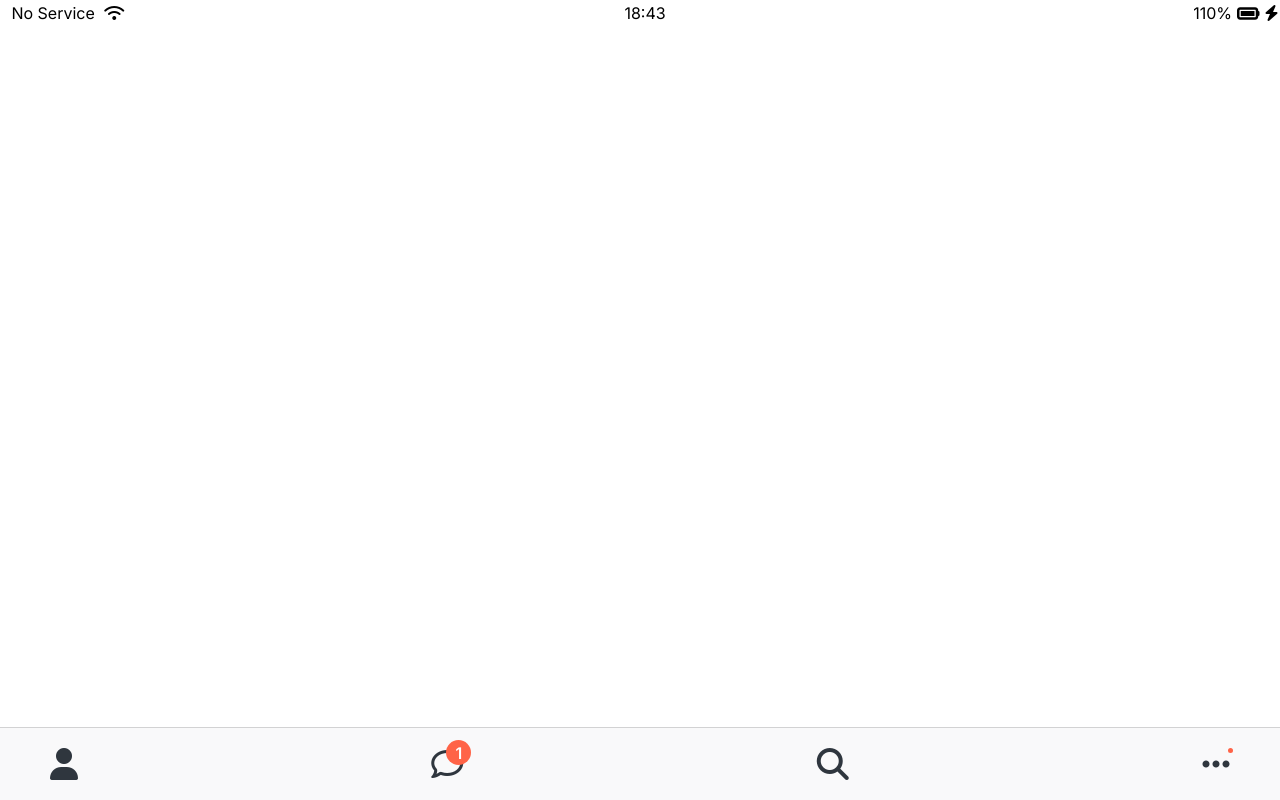
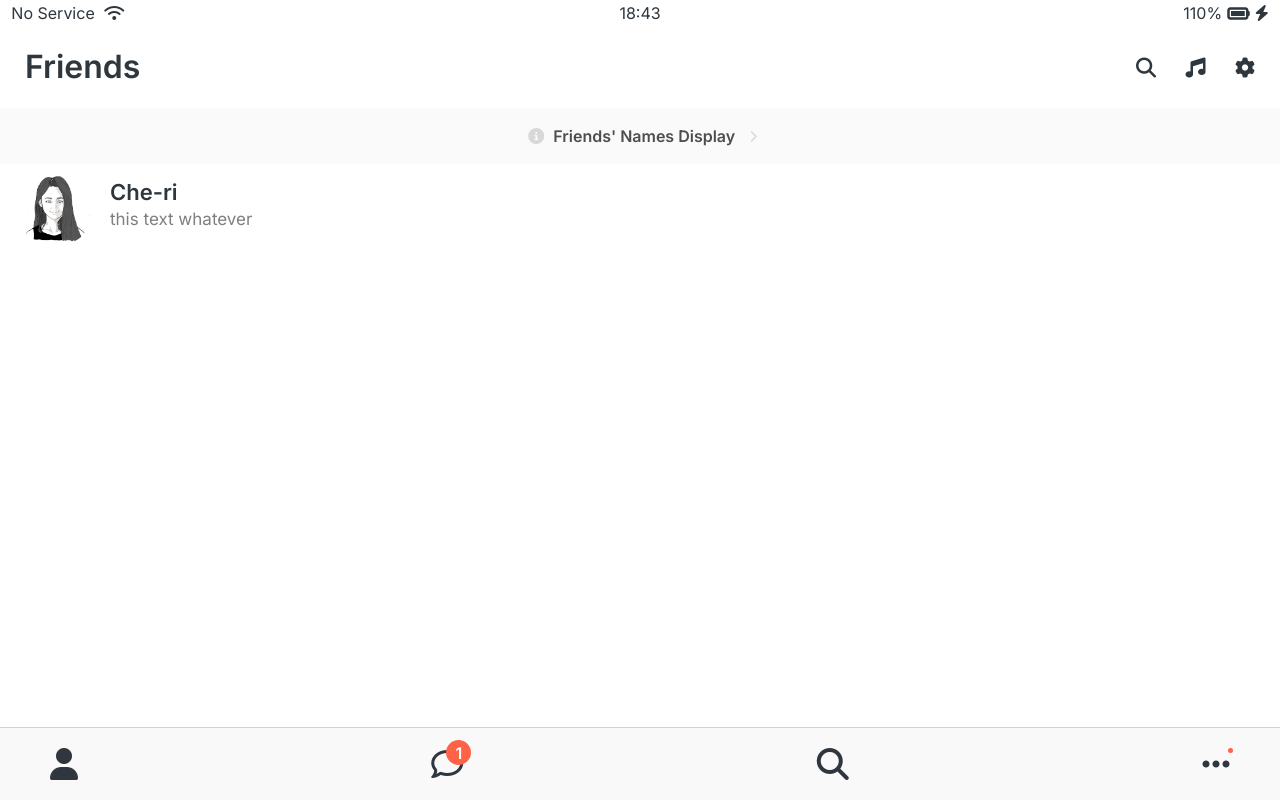
Before and after one commit to che-ri/Kokoa-Clone-2020, a plain HTML site: page friends.html in a window 1280 px wide. Drawn offline with Linux system fonts and the light colour scheme.

Commit message:
add screen-hedaer, user-component

```diff
--- /dev/null
+++ b/CSS/components/screen-header.css
@@ -0,0 +1,14 @@
+.screen-header {
+  padding: 25px;
+  display: flex;
+  justify-content: space-between;
+  align-items: center;
+}
+.screen-header__titile {
+  font-size: 32px;
+  font-weight: 600;
+}
+
+.screen-header__icons span {
+  margin-left: 25px;
+}
--- a/CSS/components/status-bar.css
+++ b/CSS/components/status-bar.css
@@ -2,8 +2,6 @@
   display: flex;
   justify-content: center;
   padding: 5px;
-  position: fixed;
-  width: 100%;
 }
 .status-bar__column {
   width: 33%;
--- /dev/null
+++ b/CSS/components/user-component.css
@@ -0,0 +1,23 @@
+.user-component,
+.user-component__column:first-child {
+  display: flex;
+  align-items: center;
+}
+
+.user-component__avatar {
+  padding-top: 10px;
+  margin: 0px 20px;
+  width: 70px;
+  height: 70px;
+  border-radius: 27px;
+}
+
+.user-component__title {
+  font-weight: 600;
+  font-size: 22px;
+}
+.user-component__subtitle {
+  margin-top: 8px;
+  font-size: 17px;
+  color: rgba(0, 0, 0, 0.5);
+}
--- /dev/null
+++ b/CSS/screens/friends.css
@@ -0,0 +1,15 @@
+#friends-display-link {
+  display: block;
+  text-align: center;
+  background-color: #fafafa;
+  padding: 20px;
+  font-weight: 600;
+  color: #4e4e4e;
+  font-size: 16px;
+}
+
+#friends-display-link i {
+  color: #d8d8d8;
+  margin-right: 5px;
+  margin-left: 10px;
+}
--- a/CSS/styles.css
+++ b/CSS/styles.css
@@ -5,10 +5,12 @@
 /* components */
 @import "components/status-bar.css";
 @import "components/nav-bar.css";
-
+@import "components/screen-header.css";
+@import "components/user-component.css";
 /* screens */
 @import "screens/login.css";
-
+@import "screens/friends.css";
 body {
   font-family: "Inter", sans-serif;
+  color: #2e363e;
 }
--- a/friends.html
+++ b/friends.html
@@ -23,6 +23,34 @@
             <i class="fas fa-bolt"></i>
         </div>
     </div>
+
+    <header class="screen-header">
+        <h1 class="screen-header__titile">Friends</h1>
+
+        <div class="screen-header__icons">
+            <span><i class="fas fa-search fa-lg"></i></span>
+            <span><i class="fas fa-music fa-lg"></i></span>
+            <span><i class="fas fa-cog fa-lg"></i></span>
+        </div>
+    </header>
+
+    <a id="friends-display-link">
+        <i class="fas fa-info-circle"></i>
+        Friends' Names Display
+        <i class="fas fa-chevron-right fa-xs"></i>
+    </a>
+
+    <div class="user-component">
+        <div class="user-component__column">
+        <img src="che-ri.jpg" class="user-component__avatar">
+        <div class="user-component__text">
+            <h4 class="user-component__title">Che-ri</h4>
+            <h6 class="user-component__subtitle">this text whatever</h6>
+        </div>
+    </div>
+        <div class="user-component__column"></div>
+    </div>
+
 
     <nav class="nav">
         <ul class="nav__list">
@@ -50,6 +78,7 @@
         </ul>
     </nav>
 
+
     <script src="https://kit.fontawesome.com/6478f529f2.js" crossorigin="anonymous"></script>
 </body>
 
```
Also changed, not shown: che-ri.jpg (added).
